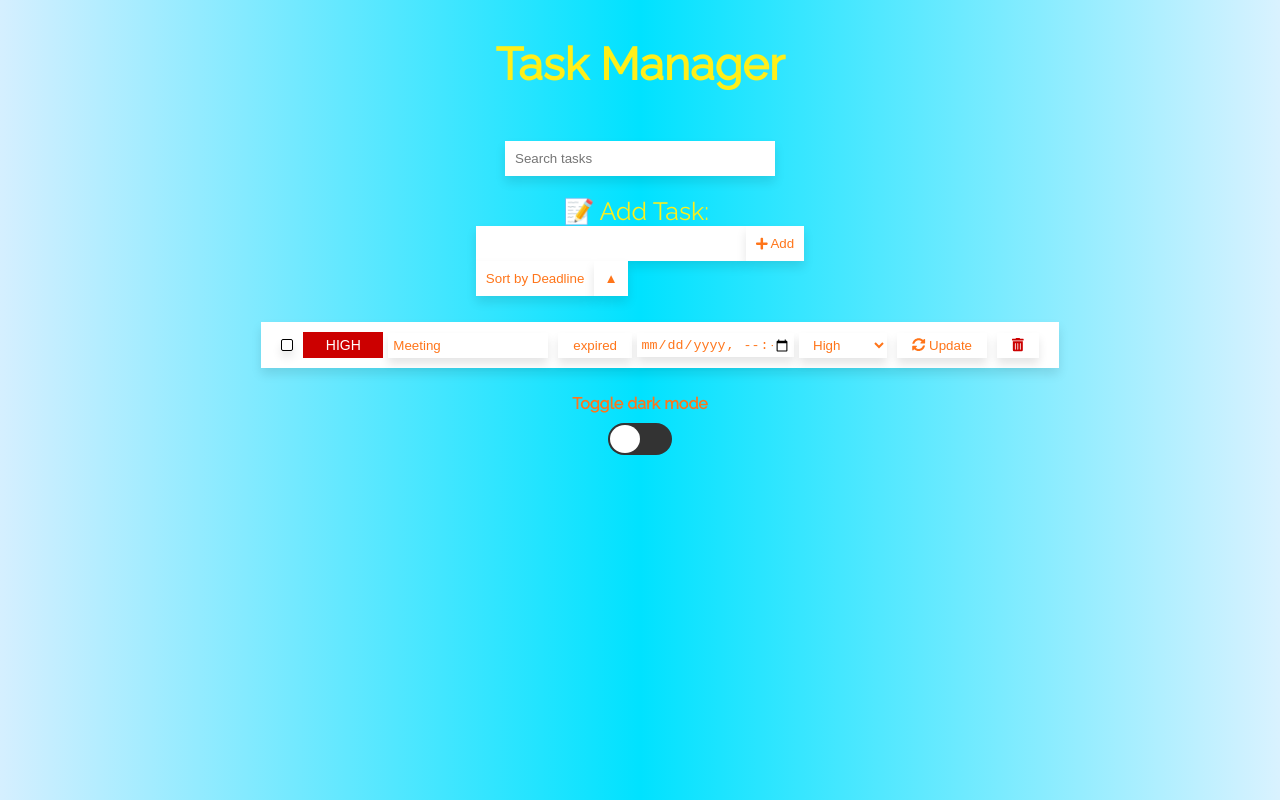
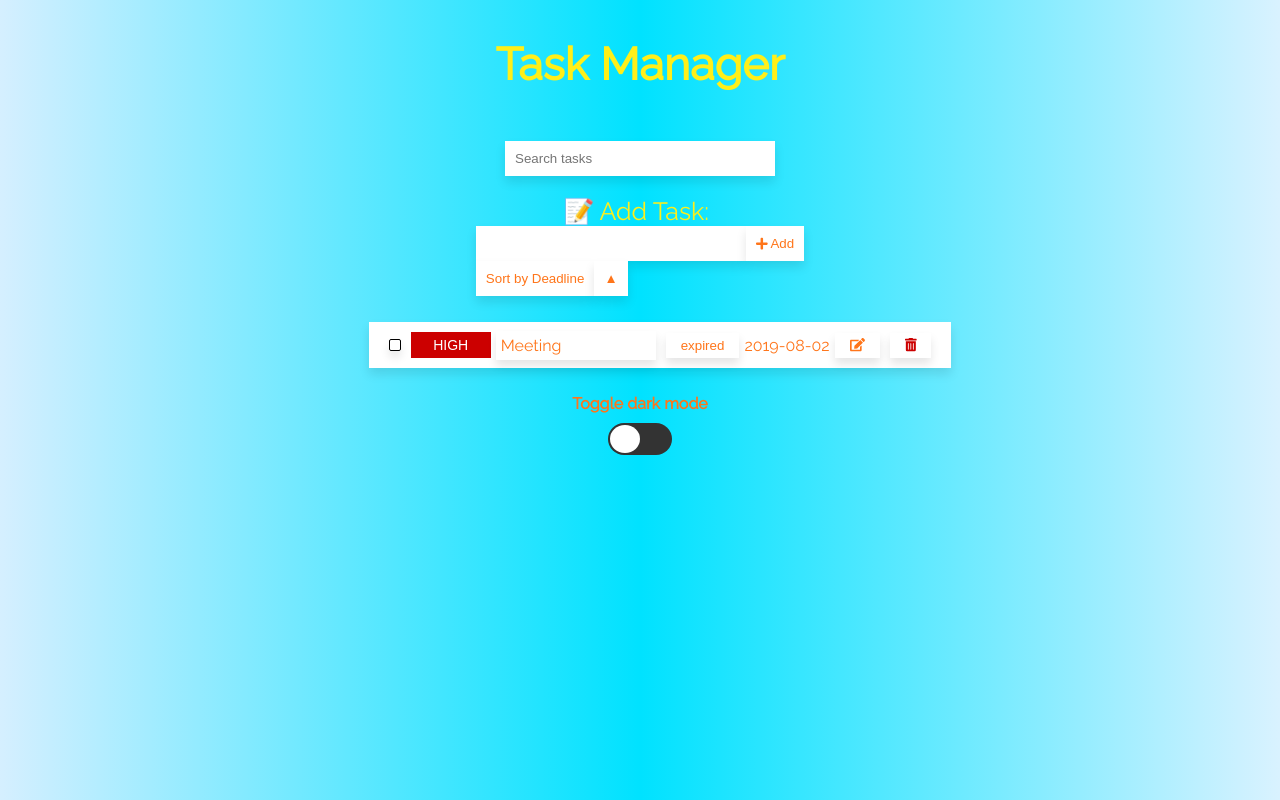
Before and after one commit to manjeetaR/Task-Manager, a React (Create React App) app: page / in a window 1280 px wide. Built offline with nearby package versions, Linux system fonts and the light colour scheme.

Commit message:
added edit button and list card switching

```diff
--- a/src/App.js
+++ b/src/App.js
@@ -1,6 +1,6 @@
 import React, { Component } from 'react';
 import { FontAwesomeIcon } from '@fortawesome/react-fontawesome';
-import { faCalendarAlt, faTrashAlt, faPlus, faSyncAlt } from '@fortawesome/free-solid-svg-icons';
+import { faCalendarAlt, faTrashAlt, faPlus, faSyncAlt, faEdit } from '@fortawesome/free-solid-svg-icons';
 import './styles.css';
 import { CSSTransitionGroup } from 'react-transition-group';
 import Alert from './Alert';
@@ -25,6 +25,7 @@ class App extends Component {
     name: '',
     list: [],
     deadline: '',
+    edit: false,
     alert: { shown: false, type: '', success: true },
     searchText: '',
     sortDirection: 'asc'
@@ -58,6 +59,7 @@ class App extends Component {
       name,
       deadline: "",
       isChecked: false,
+      edit: false,
       priority: 'high',
       checkedCallback: (self) => {
         this.setState({ list: this.state.list.map(value => value.id === self.id ? { ...value, isChecked: self.isChecked } : value) });
@@ -74,6 +76,7 @@ class App extends Component {
       deadline: "2019-08-02",
       priority: 'high',
       isChecked: false,
+      edit: false,
       checkedCallback: (self) => {
         this.setState({ list: this.state.list.map(value => value.id === self.id ? { ...value, isChecked: self.isChecked } : value) });
       }
@@ -97,6 +100,13 @@ class App extends Component {
     const deletedList = list.filter(item => item.id === id)
     if (deletedList.length > 0) this.setState({ list: list.filter(item => item.id !== deletedList[0].id) })
   };
+
+  editTask = async (id) => {
+    const { list } = this.state;
+    let currentItem = list.filter((item) => item.id === id);
+    currentItem[0].edit = !currentItem[0].edit;
+    this.setState({ list: list.map((item) => item.id === id ? currentItem[0] : item) });
+  }
 
   updateTask = async (id, name, deadline, isChecked, checkedCallback, priority) => {
     this.showAlert({ type: 'update', success: true }) // if successful, success can be omitted since it is true by default
@@ -155,6 +165,7 @@ class App extends Component {
 
   render() {
     const { list, deadline, searchText } = this.state;
+    console.log(list);
     return (
       <main className="container">
         <h1 className="header"> Task Manager</h1>
@@ -195,7 +206,7 @@ class App extends Component {
                 <li key={item.id}>
                   <Checkbox task={item} />
                   <span className={`priority ${item.priority}`}>{item.priority && item.priority.toUpperCase()}</span>
-                  <input
+                  { item.edit ? <input
                     className="listInput"
                     onChange={e =>
                       this.setState({
@@ -205,9 +216,9 @@ class App extends Component {
                       })
                     }
                     value={item.name}
-                  />
+                  /> : <span className="listInput">{item.name}</span>}
                   {item.deadline && <button className='itemButton'>{this.timeLeft(item.deadline)}</button>}
-                  {item.deadline || deadline === item.id ? (
+                  { item.edit ? (item.deadline || deadline === item.id) ? (
                     <input
                       className="listInputDeadline"
                       value={item.deadline}
@@ -227,11 +238,17 @@ class App extends Component {
                       <button className="itemButton buttonAnimate" onClick={() => this.setState({ deadline: item.id })}>
                         <FontAwesomeIcon icon={faCalendarAlt} /> Add Deadline
 									</button>
-                    )}
-                  <Select handleSelect={this.handleSelect} list={list} item={item} priority={item.priority} />
-                  <button className="itemButton buttonAnimate" onClick={() => this.update(item.id)}>
+                    ) : <span>{item.deadline}</span>}
+                  { item.edit ? <Select handleSelect={this.handleSelect} list={list} item={item} priority={item.priority} /> : null }
+                  { item.edit ? <button className="itemButton buttonAnimate" onClick={() => this.update(item.id)}>
                     <FontAwesomeIcon icon={faSyncAlt} /> Update
-								</button>
+								  </button> : null }
+                  <button
+                    className={`itemButton`}
+                    onClick={() => this.editTask(item.id)}
+                  >
+                    <FontAwesomeIcon icon={faEdit} />
+                  </button>
                   <button
                     className={`itemButton red ${item.isChecked ? 'hide' : 'show'}`}
                     onClick={() => this.deleteTask(item.id)}
```
